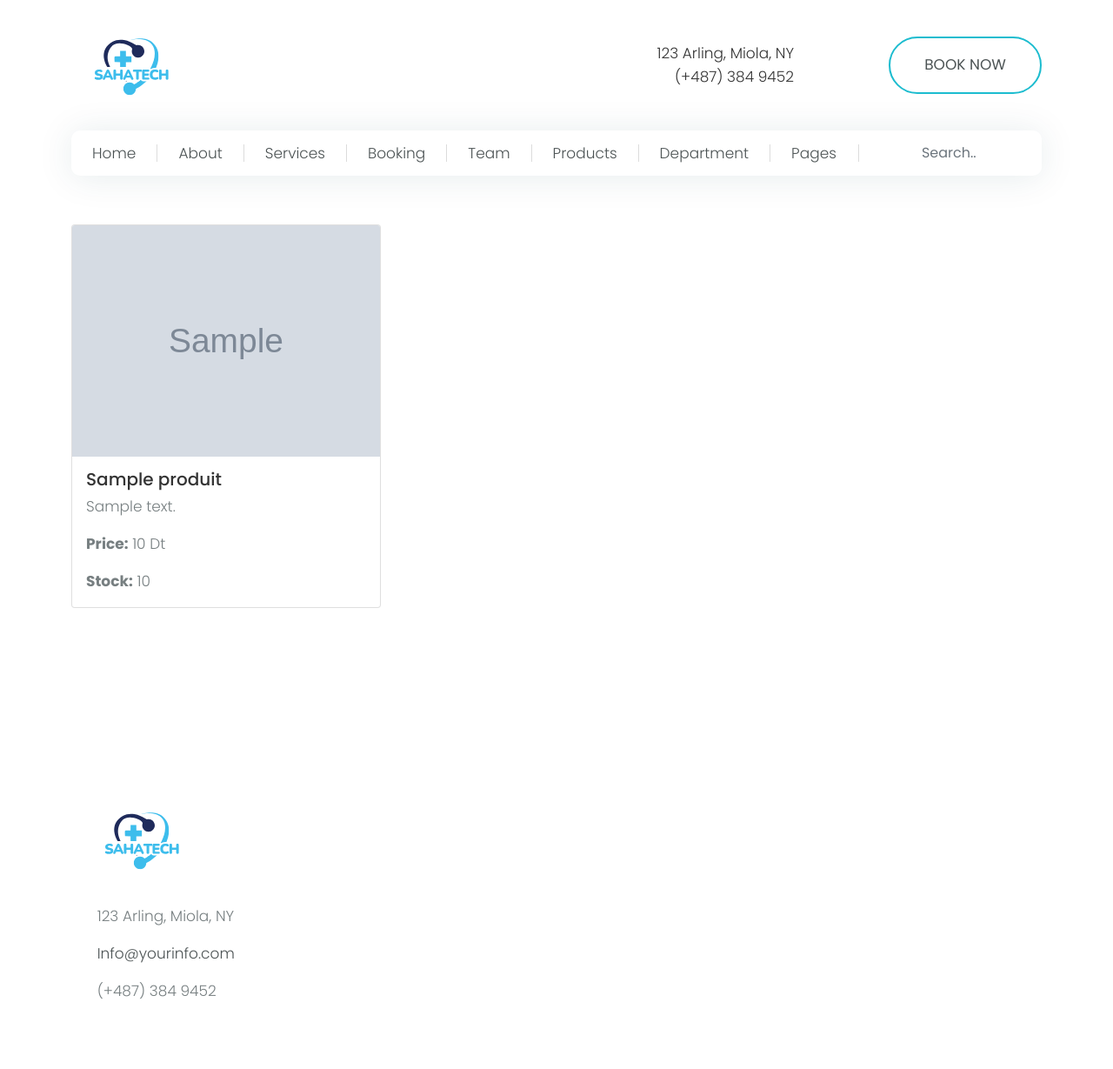
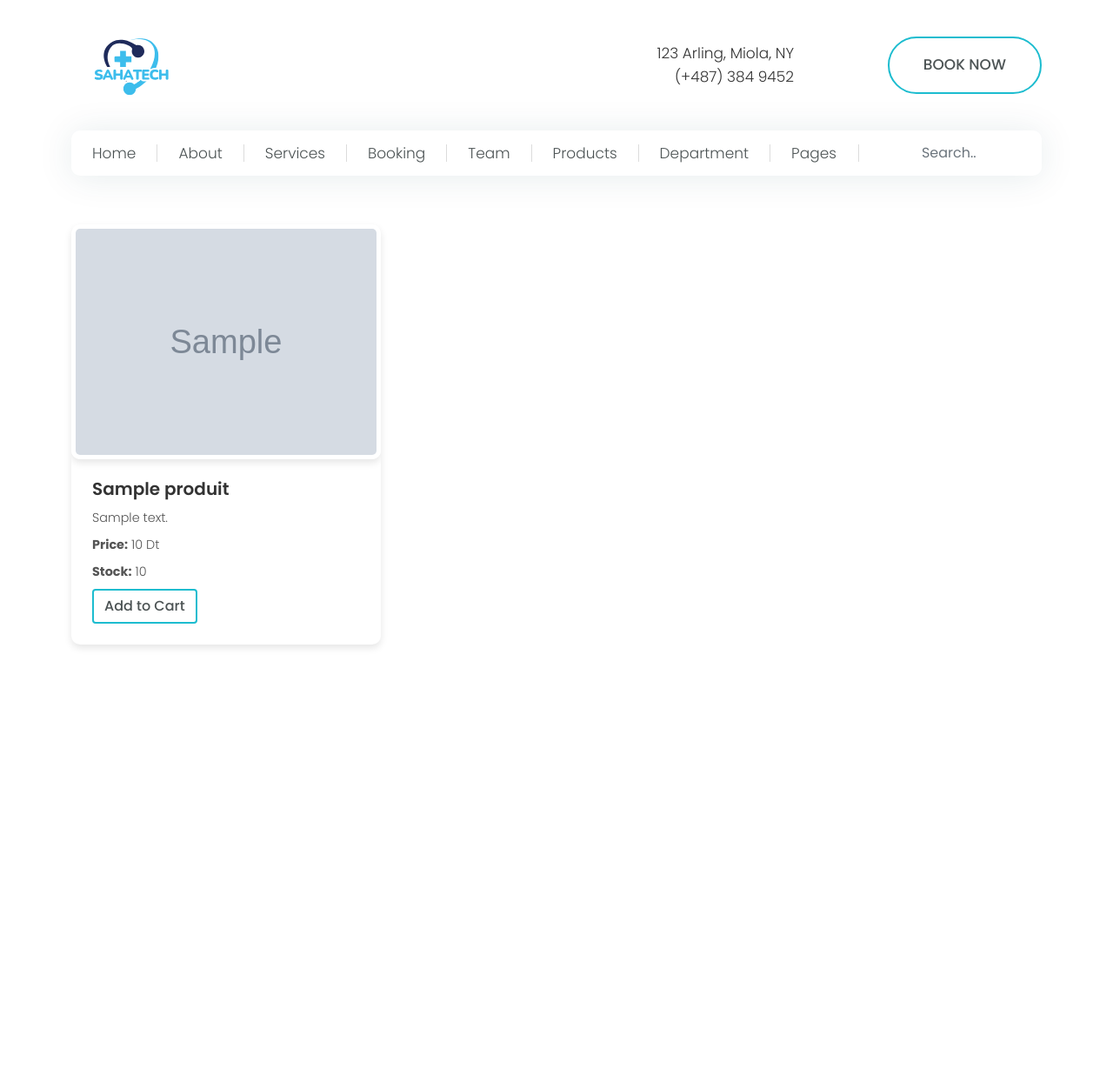
Before and after one commit to nour-houda-melkii/gestion_produit, a Symfony app: template templates/produit/indexClient.html.twig in a window 1280 px wide. Shown: the whole page at 87% size. After the commit the page ends 745 px from the top, so only its background shows below. Run offline with Twig, Linux system fonts and the light colour scheme; the template is opened without the code that fills it: most values are stand-ins (such as "Sample title", 1, 10 or a date in 2020); grey boxes marked "Sample" are stand-in pictures; some libraries are stand-ins or nearby versions.

Commit message:
avant integration

```diff
--- a/config/services.yaml
+++ b/config/services.yaml
@@ -4,8 +4,7 @@
 # Put parameters here that don't need to change on each machine where the app is deployed
 # https://symfony.com/doc/current/best_practices.html#use-parameters-for-application-configuration
 parameters:
-    images_directory: "%kernel.project_dir%/public/uploads/images"
-
+    images_directory: '%kernel.project_dir%/public/uploads/images'
 services:
     # default configuration for services in *this* file
     _defaults:
--- a/templates/category/edit.html.twig
+++ b/templates/category/edit.html.twig
@@ -43,14 +43,14 @@
             const id = this.getAttribute('data-id');
 
             Swal.fire({
-                title: 'Confirme the deletion',
+                title: 'Confirm the deletion',
                 text: 'Are you sure you want to delete this category? This action is irreversible.',
                 icon: 'warning',
                 showCancelButton: true,
                 confirmButtonColor: '#3085d6',
                 cancelButtonColor: '#d33',
                 confirmButtonText: 'Yes, delete',
-                cancelButtonText: 'Annuler'
+                cancelButtonText: 'Cancel'
             }).then((result) => {
                 if (result.isConfirmed) {
                     fetch(`/category/delete/${id}`, {
--- a/templates/category/index.html.twig
+++ b/templates/category/index.html.twig
@@ -33,10 +33,10 @@
                   <td class="text-truncate" style="max-width: 800px;">{{ category.description }}</td>
                   <td>
                     <a href="{{ path('app_category_show', {'id': category.id}) }}" class="btn btn-primary btn-sm rounded-3 shadow-sm" style="background-color: #ADD8E6; border-color: #ADD8E6;">
-                    <i class="fas fa-eye"></i> View
+                    <i class="fas fa-eye"></i> Edit
                     </a>
                   <a href="{{ path('app_category_edit', {'id': category.id}) }}" class="btn btn-secondary btn-sm rounded-3 shadow-sm" style="background-color: #89CFF0; border-color: #89CFF0;">
-                  <i class="fas fa-edit"></i> Edit
+                  <i class="fas fa-edit"></i> View
                   </a>
                   </td>
                 </tr>
--- a/templates/produit/indexClient.html.twig
+++ b/templates/produit/indexClient.html.twig
@@ -19,7 +19,65 @@
   <link rel="preconnect" href="https://fonts.gstatic.com/" crossorigin>
   <link href="https://fonts.googleapis.com/css2?family=Poppins:wght@200;300;400;500;600;700;800;900&amp;display=swap"
     rel="stylesheet">
-  {% endblock %} {# Fin du bloc stylesheets #}
+  <style>
+    /* Custom Styles for Product Cards */
+    .card {
+      transition: transform 0.3s ease, box-shadow 0.3s ease;
+      border: none;
+      border-radius: 10px;
+      overflow: hidden;
+      background: #fff;
+      box-shadow: 0 4px 8px rgba(0, 0, 0, 0.1);
+    }
+
+    .card:hover {
+      transform: translateY(-5px);
+      box-shadow: 0 8px 16px rgba(0, 0, 0, 0.2);
+    }
+
+    .card-img-top {
+      width: 100%;
+      height: 100%;
+      border: 5px solid #fff;
+      border-radius: 10px;
+      box-shadow: 0 4px 8px rgba(0, 0, 0, 0.1);
+    }
+
+    .card-body {
+      padding: 1.5rem;
+    }
+
+    .card-title {
+      font-size: 1.25rem;
+      font-weight: 600;
+      margin-bottom: 0.75rem;
+      color: #333;
+    }
+
+    .card-text {
+      font-size: 0.9rem;
+      color: #555;
+      margin-bottom: 0.5rem;
+    }
+
+    .text-warning {
+      color: #ffc107 !important;
+      font-weight: 500;
+    }
+
+    .btn-outline-primary {
+      border-color: #007bff;
+      color: #007bff;
+      transition: background-color 0.3s ease, color 0.3s ease;
+      font-weight: 500;
+    }
+
+    .btn-outline-primary:hover {
+      background-color: #007bff;
+      color: #fff;
+    }
+  </style>
+  {% endblock %}
 
   {% block javascripts %}
   <script src="{{ asset('assetsFrontOffice/js/modernizr.js') }}"></script>
@@ -33,6 +91,7 @@
 <body data-bs-spy="scroll" data-bs-target="#header-nav" tabindex="0">
 
   {% block header %}
+  <!-- Your existing navigation bar -->
   <header id="header">
     <nav class="header-top">
       <div class="container">
@@ -159,6 +218,7 @@
               {% if produit.quantity < 3 %}
               <p class="card-text text-warning"><strong>Alert: This product may be out of stock soon!</strong></p>
               {% endif %}
+              <a href="#" class="btn btn-outline-primary">Add to Cart</a>
             </div>
           </div>
         </div>
@@ -173,89 +233,8 @@
   {% endblock %}
 
   {% block footer %}
-  <footer id="footer" class="overflow-hidden padding-large pb-0">
-    <div class="container">
-      <div class="row d-flex flex-wrap justify-content-between">
-        <div class="col-lg-4 col-md-6 col-sm-6 pb-3">
-          <div class="footer-menu">
-            <img src={{ asset('assetsFrontOffice/images/logo.svg')}} alt="logo"  width="150">
-
-            <div class="contact-item">
-              <p>
-                <svg class="location primary-color" width="25" height="25">
-                  <use xlink:href="#location"></use>
-                </svg>
-                <span>123 Arling, Miola, NY</span>
-              </p>
-              <p>
-                <svg class="email primary-color" width="25" height="25">
-                  <use xlink:href="#email"></use>
-                </svg>
-                <a href="mailto:">Info@yourinfo.com</a>
-              </p>
-              <p>
-                <svg class="phone primary-color" width="25" height="25">
-                  <use xlink:href="#phone"></use>
-                </svg>
-                <span>(+487) 384 9452</span>
-              </p>
-              <ul class="social-links list-unstyled d-flex mt-3">
-                <li>
-                  <a href="#">
-                    <svg class="facebook text-primary-500 me-3" width="25" height="25">
-                      <use xlink:href="#facebook"></use>
-                    </svg>
-                  </a>
-                </li>
-                <li>
-                  <a href="#">
-                    <svg class="twitter text-primary-500 me-3" width="25" height="25">
-                      <use xlink:href="#twitter"></use>
-                    </svg>
-                  </a>
-                </li>
-                <li>
-                  <a href="#">
-                    <svg class="instagram text-primary-500 me-3" width="25" height="25">
-                      <use xlink:href="#instagram"></use>
-                    </svg>
-                  </a>
-                </li>
-                <li>
-                    <a href="#">
-                    <svg class="youtube text-primary-500 me-3" width="25" height="25">
-                      <use xlink:href="#youtube"></use>
-                    </svg>
-                    </a>
-                </li>
-                <li>
-                  <a href="#">
-                    <svg class="linkedin text-primary-500" width="25" height="25">
-                      <use xlink:href="#linkedin"></use>
-                    </svg>
-                  </a>
-                </li>
-              </ul>
-
-            </div>
-          </div>
-        </div>
-        <div class="col-lg-4 col-md-6 col-sm-6 pb-3">
-          <div class="footer-menu">
-
-              </li>
-            </ul>
-          </div>
-        </div>
-        <div class="col-lg-4 col-md-6 col-sm-6 pb-3">
-          <div class="footer-menu">
-
-          </div>
-        </div>
-      </div>
-
-    </div>
-  </footer>
+  <!-- Your existing footer -->
   {% endblock %}
 </body>
+
 </html>
```
Also changed, not shown: src/Controller/ProduitController.php (+16 -0 lines), public/uploads/images/394c60a82010f38c9b2f8816c7363b72.jpg (added).
